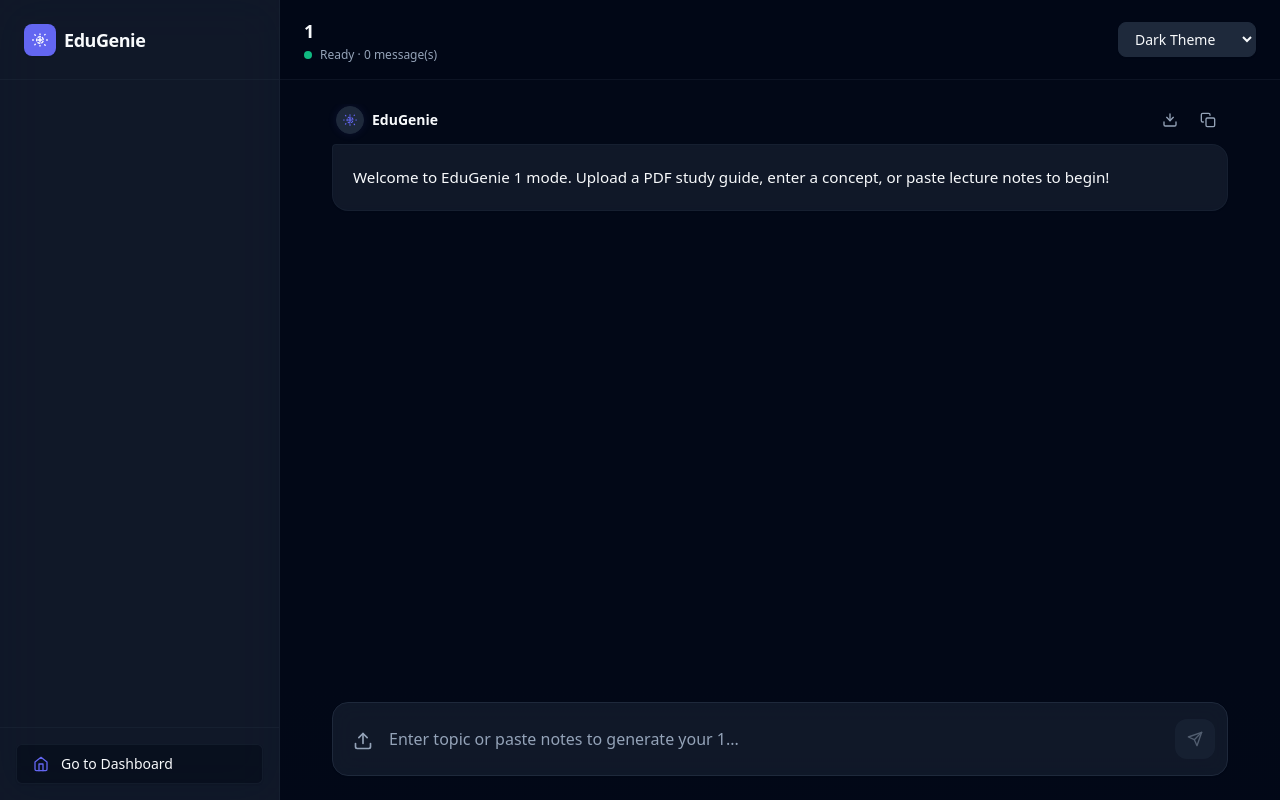
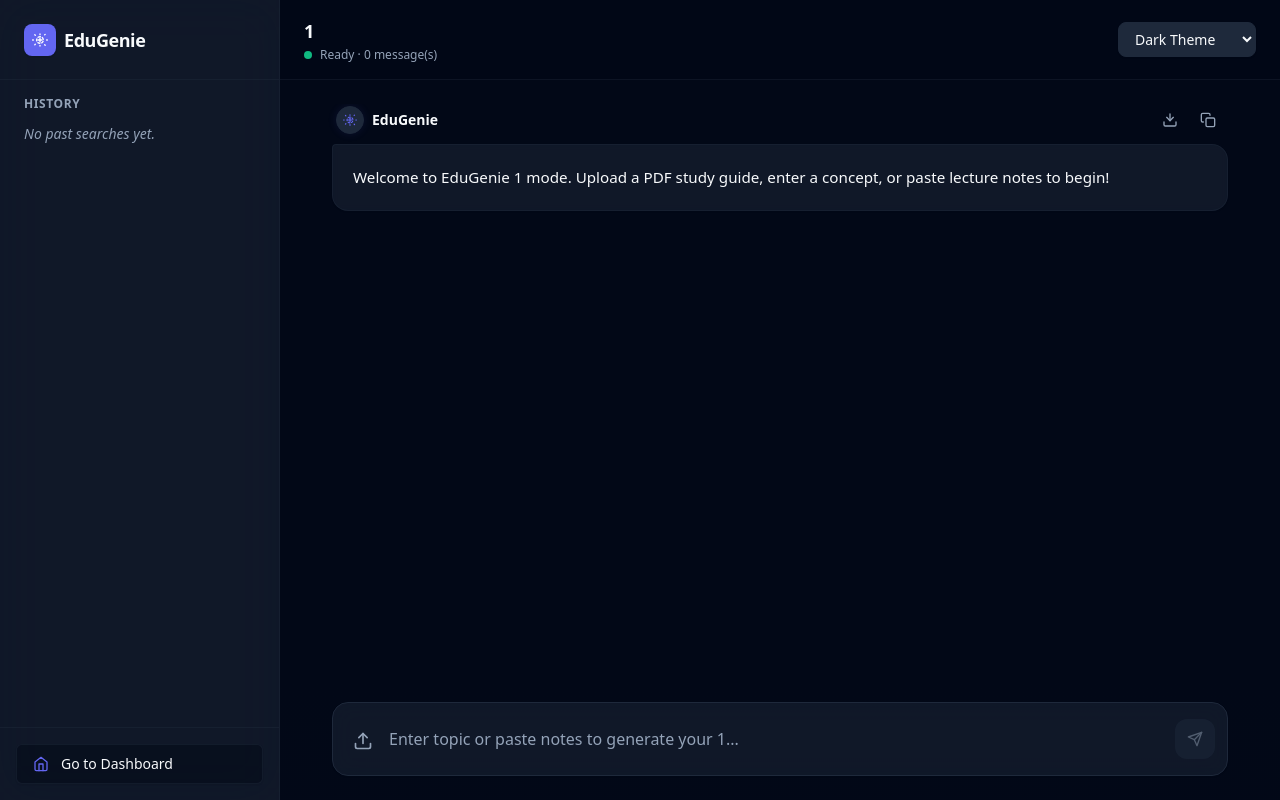
Before and after one commit to Shankar7868/EduGenie, a React (Vite) app: page /chat/1 in a window 1280 px wide. Built offline with nearby package versions, Linux system fonts and the light colour scheme.

Commit message:
added search history to sidebar

```diff
--- a/src/pages/ChatPage.jsx
+++ b/src/pages/ChatPage.jsx
@@ -17,6 +17,19 @@ export default function ChatPage() {
   const [loading, setLoading] = useState(false);
   const [loadingStep, setLoadingStep] = useState(0);
   const [sidebarOpen, setSidebarOpen] = useState(false);
+
+  const [searchHistory, setSearchHistory] = useState(() => {
+    try {
+      const saved = localStorage.getItem("edugenie_history");
+      return saved ? JSON.parse(saved) : [];
+    } catch {
+      return [];
+    }
+  });
+
+  useEffect(() => {
+    localStorage.setItem("edugenie_history", JSON.stringify(searchHistory));
+  }, [searchHistory]);
 
   const [messages, setMessages] = useState([
     {
@@ -68,14 +81,20 @@ export default function ChatPage() {
     const currentInput = input;
     const currentFile = file;
 
+    const userContent = currentInput || `Uploaded: ${currentFile?.name}`;
     const userMessage = {
       role: "user",
-      content: currentInput || `Uploaded: ${currentFile?.name}`,
+      content: userContent,
       timestamp: Date.now(),
     };
 
     const newMessages = [...messages, userMessage];
     setMessages(newMessages);
+
+    setSearchHistory(prev => {
+      const filtered = prev.filter(item => item !== userContent);
+      return [userContent, ...filtered].slice(0, 50);
+    });
 
     setInput("");
     setFile(null);
@@ -201,7 +220,29 @@ export default function ChatPage() {
           </Button>
         </div>
 
-        <div className="flex-1 overflow-hidden">{/* Reserved for history or tools */}</div>
+        <ScrollArea className="flex-1 px-3 py-4">
+          <div className="flex flex-col gap-1">
+            <span className="text-xs font-semibold text-muted-foreground uppercase tracking-wider mb-2 px-3">History</span>
+            {searchHistory.length === 0 ? (
+              <p className="text-sm text-muted-foreground px-3 italic">No past searches yet.</p>
+            ) : (
+              searchHistory.map((query, idx) => (
+                <Button
+                  key={idx}
+                  variant="ghost"
+                  className="justify-start font-normal text-sm px-3 h-auto py-2.5 text-muted-foreground hover:text-foreground hover:bg-secondary/50 w-full text-left"
+                  onClick={() => {
+                    setInput(query.startsWith('Uploaded: ') ? '' : query);
+                    if (window.innerWidth < 768) setSidebarOpen(false);
+                  }}
+                  title={query}
+                >
+                  <div className="truncate w-full">{query}</div>
+                </Button>
+              ))
+            )}
+          </div>
+        </ScrollArea>
 
         <div className="p-4 border-t border-border/50">
           <Button
```
